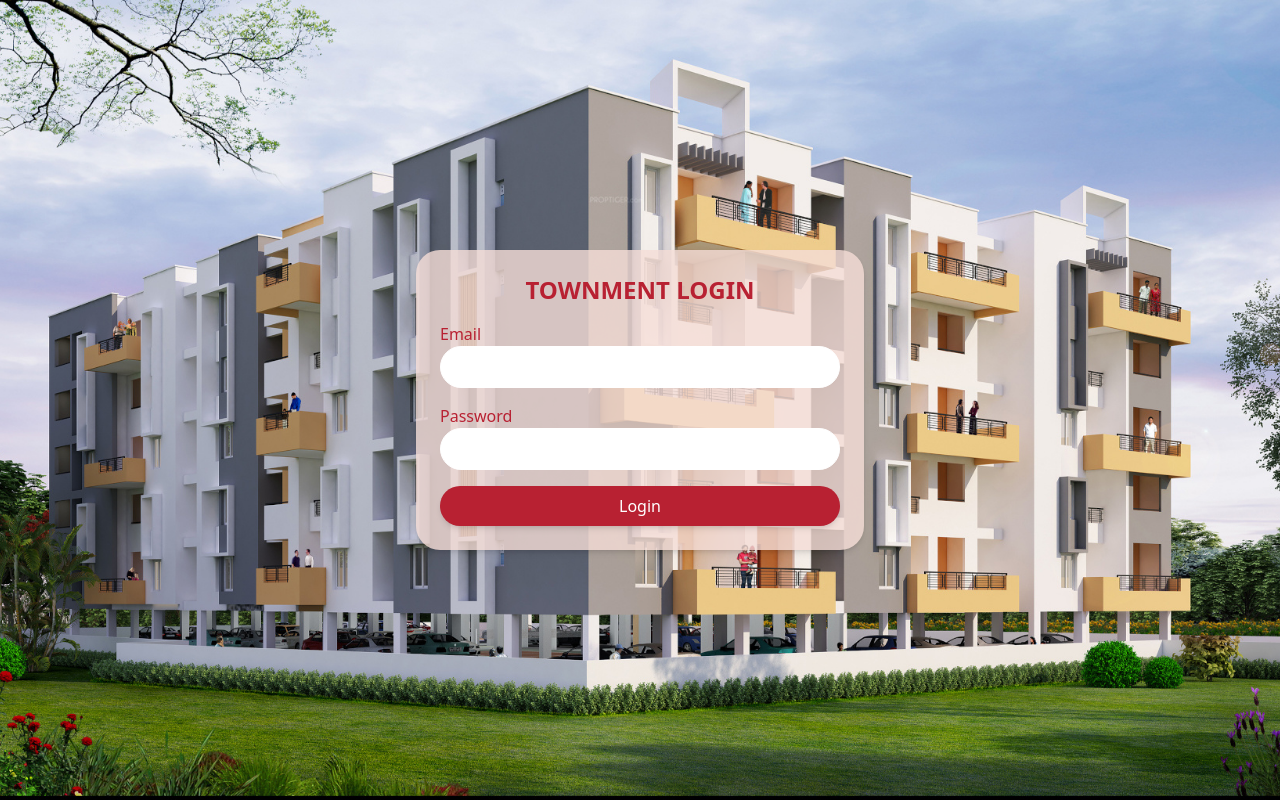
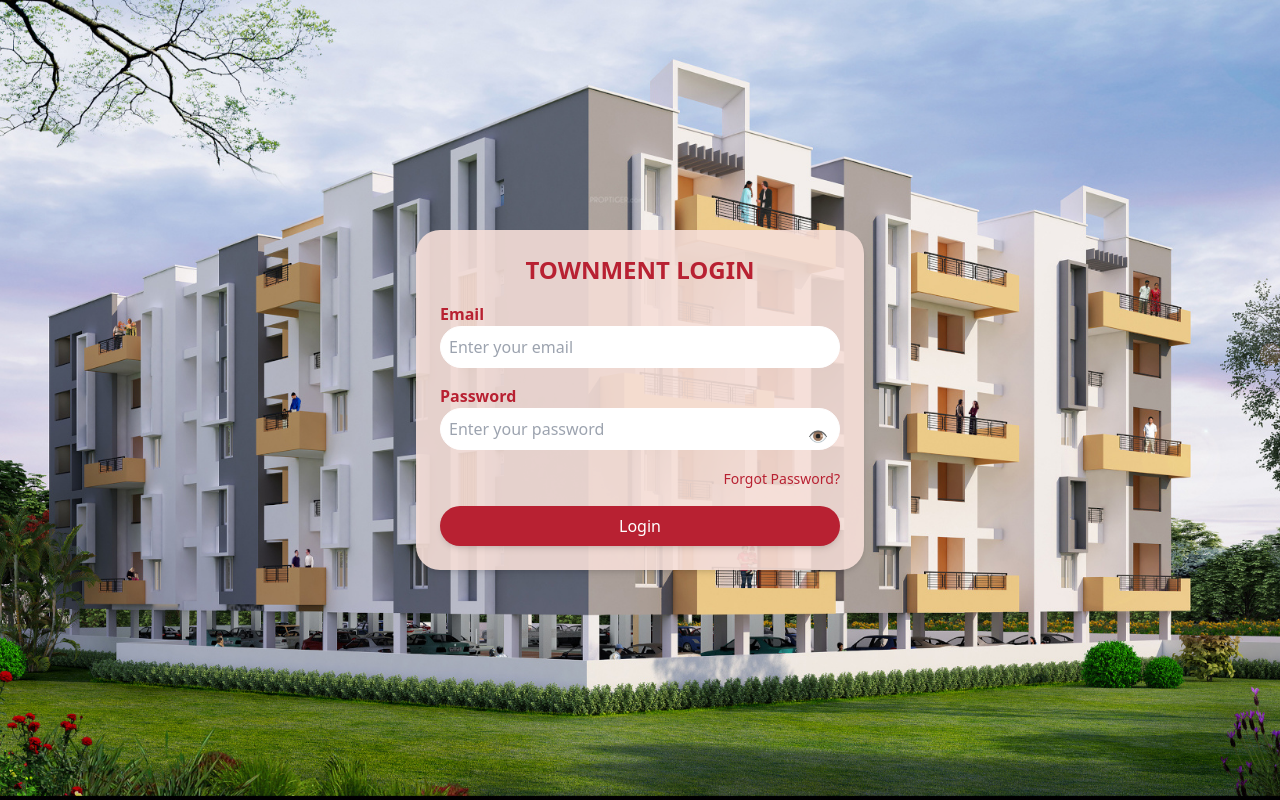
Before and after one commit to vinoth0803/townment, a PHP site: page / in a window 1280 px wide. Run offline with PHP 8.4, Linux system fonts and the light colour scheme; some libraries are stand-ins or nearby versions.

Commit message:
loggin issue

```diff
--- a/admin_header.php
+++ b/admin_header.php
@@ -262,7 +262,7 @@ $admin = $_SESSION['user']; // Must contain: username, email, phone
     </ul>
     <!-- Fixed Logout Button -->
     <div class="mt-6">
-      <a id="logoutBtn" href="logout.php" class="flex items-center px-2 py-1 text-white hover:bg-white hover:text-[#d2665a] transition-colors duration-300 ">
+      <a id="logoutBtn" href="logout.php?role=admin" class="flex items-center px-2 py-1 text-white hover:bg-white hover:text-[#d2665a] transition-colors duration-300 ">
       <svg xmlns="http://www.w3.org/2000/svg" fill="none" viewBox="0 0 24 24" stroke-width="1.5" stroke="currentColor" class="size-6 swing">
   <path stroke-linecap="round" stroke-linejoin="round" d="M15.75 9V5.25A2.25 2.25 0 0 0 13.5 3h-6a2.25 2.25 0 0 0-2.25 2.25v13.5A2.25 2.25 0 0 0 7.5 21h6a2.25 2.25 0 0 0 2.25-2.25V15m3 0 3-3m0 0-3-3m3 3H9" />
 </svg>
@@ -386,7 +386,7 @@ $admin = $_SESSION['user']; // Must contain: username, email, phone
       </li>
     </ul>
     <div class="mt-6">
-      <a id="logoutBtn" href="logout.php" class="flex items-center px-2 py-1 text-white hover:bg-white hover:text-[#B82132] transition-colors duration-300 ">
+      <a id="logoutBtn" href="logout.php?role=admin" class="flex items-center px-2 py-1 text-white hover:bg-white hover:text-[#B82132] transition-colors duration-300 ">
       <svg xmlns="http://www.w3.org/2000/svg" fill="none" viewBox="0 0 24 24" stroke-width="1.5" stroke="currentColor" class="size-6 swing">
   <path stroke-linecap="round" stroke-linejoin="round" d="M15.75 9V5.25A2.25 2.25 0 0 0 13.5 3h-6a2.25 2.25 0 0 0-2.25 2.25v13.5A2.25 2.25 0 0 0 7.5 21h6a2.25 2.25 0 0 0 2.25-2.25V15m3 0 3-3m0 0-3-3m3 3H9" />
 </svg>
--- a/api.php
+++ b/api.php
@@ -14,11 +14,12 @@ if (file_exists(__DIR__ . '/.env')) {
         putenv("BREVO_API_KEY=" . $env['BREVO_API_KEY']);
     }
 }
+
+
 $action = $_GET['action'] ?? '';
 // LOGIN API
 if ($action === 'login') {
     $input = json_decode(file_get_contents("php://input"), true);
-
     $email = $input['email'] ?? '';
     $password = $input['password'] ?? '';
 
@@ -26,13 +27,22 @@ if ($action === 'login') {
         respond(['status' => 'error', 'message' => 'Email and password required']);
     }
 
-    // Fetch user from database
+    // Fetch user from the database
     $stmt = $pdo->prepare("SELECT * FROM users WHERE email = ?");
     $stmt->execute([$email]);
     $user = $stmt->fetch(PDO::FETCH_ASSOC);
 
     // Verify password
     if ($user && password_verify($password, $user['password'])) {
+        // Set a unique session name based on role
+        if ($user['role'] === 'admin') {
+            session_name("admin_session");
+        } else {
+            session_name("tenant_session");
+        }
+
+        session_start(); // Start the session with the new name
+
         $_SESSION['user'] = [
             'id' => $user['id'],
             'email' => $user['email'],
@@ -48,6 +58,10 @@ if ($action === 'login') {
         respond(['status' => 'error', 'message' => 'Invalid credentials']);
     }
 }
+
+
+
+
 
 elseif ($action === 'getTenants') {
     // Query to fetch tenant details and gas usage info
--- a/index.php
+++ b/index.php
@@ -10,28 +10,76 @@
 <body class="bg-gray-100 flex items-center justify-center min-h-screen bg-cover bg-center px-4"
       style="background-image: url('Assets/apartment2.jpeg');">
 
-  <div class="bg-[#F6DED8] p-6 rounded-3xl shadow-md w-full max-w-sm sm:max-w-md bg-opacity-80">
+  <div class="bg-[#F6DED8] p-6 rounded-3xl shadow-md w-full max-w-sm sm:max-w-md bg-opacity-90">
       <h2 class="text-2xl font-bold mb-4 text-center text-[#B82132]">TOWNMENT LOGIN</h2>
       <div id="error-message" class="bg-red-200 text-red-800 p-2 rounded-full mb-4 hidden"></div>
+
       <form id="login-form" class="space-y-4">
+          <!-- Email Input -->
           <div>
-              <label class="block text-[#B82132]">Email</label>
-              <input type="email" id="email" required class="w-full border border-white p-2 rounded-full focus:ring-1 focus:ring-[#B82132] focus:outline-none">
+              <label class="block text-[#B82132] font-semibold">Email</label>
+              <input type="email" id="email" placeholder="Enter your email" required
+                     class="w-full border border-white p-2 rounded-full focus:ring-1 focus:ring-[#B82132] focus:outline-none">
           </div>
-          <div>
-              <label class="block text-[#B82132]">Password</label>
-              <input type="password" id="password" required class="w-full border border-white p-2 rounded-full focus:ring-1 focus:ring-[#B82132] focus:outline-none">
+
+          <!-- Password Input with Toggle -->
+          <div class="relative">
+              <label class="block text-[#B82132] font-semibold">Password</label>
+              <input type="password" id="password" placeholder="Enter your password" required
+                     class="w-full border border-white p-2 rounded-full focus:ring-1 focus:ring-[#B82132] focus:outline-none pr-10">
+              <button type="button" id="togglePassword"
+                      class="absolute right-3 top-10 text-gray-500">
+                  👁️
+              </button>
           </div>
-          <button type="submit" class="w-full bg-[#B82132] text-white p-2 shadow-md rounded-full transition-transform transform hover:scale-105 active:scale-95">Login</button>
+
+          <!-- Forgot Password Link -->
+          <div class="text-right">
+              <a href="forgot_password.php" class="text-[#B82132] text-sm">Forgot Password?</a>
+          </div>
+
+          <!-- Login Button -->
+          <button type="submit" id="login-btn"
+                  class="w-full bg-[#B82132] text-white p-2 shadow-md rounded-full transition-transform transform hover:scale-105 active:scale-95">
+              Login
+          </button>
+
+          <!-- Loading Indicator -->
+          <div id="loading" class="hidden text-center text-[#B82132] font-semibold">Logging in...</div>
       </form>
   </div>
 
   <script>
+    $(document).ready(function () {
+    // **🔹 Auto-check if user is already logged in**
+    $.ajax({
+        url: "api.php?action=check_login",
+        type: "GET",
+        success: function(response) {
+            if (response.status === "success") {
+                let redirectPage = (response.user.role === "admin") ? "admin.php" : "tenant_dashboard.php";
+                window.location.href = redirectPage;
+            }
+        }
+    });
+
+    // **🔹 Handle login form submission**
     $("#login-form").submit(function(event) {
         event.preventDefault(); // Prevent page refresh
 
-        let email = $("#email").val();
-        let password = $("#password").val();
+        let email = $("#email").val().trim();
+        let password = $("#password").val().trim();
+
+        $("#error-message").addClass("hidden"); // Hide error initially
+        $("#login-btn").prop("disabled", true); // Disable button to prevent multiple clicks
+        $("#loading").removeClass("hidden"); // Show loading indicator
+
+        if (!email || !password) {
+            $("#error-message").text("Please fill in both fields").removeClass("hidden");
+            $("#login-btn").prop("disabled", false);
+            $("#loading").addClass("hidden");
+            return;
+        }
 
         $.ajax({
             url: "api.php?action=login",
@@ -39,18 +87,38 @@
             contentType: "application/json",
             data: JSON.stringify({ email: email, password: password }),
             success: function(response) {
+                $("#loading").addClass("hidden");
+                $("#login-btn").prop("disabled", false);
                 if (response.status === "success") {
                     alert("Login successful!");
-                    window.location.href = (response.user.role === "admin") ? "admin.php" : "tenant_dashboard.php";
+                    let redirectPage = (response.user.role === "admin") ? "admin.php" : "tenant_dashboard.php";
+                    window.location.href = redirectPage;
                 } else {
                     $("#error-message").text(response.message).removeClass("hidden");
                 }
             },
             error: function() {
-                $("#error-message").text("Something went wrong!").removeClass("hidden");
+                $("#error-message").text("Something went wrong! Please try again.").removeClass("hidden");
+                $("#loading").addClass("hidden");
+                $("#login-btn").prop("disabled", false);
             }
         });
     });
+
+    // **🔹 Hide error message on input focus**
+    $("input").focus(function () {
+        $("#error-message").addClass("hidden");
+    });
+
+    // **🔹 Toggle password visibility**
+    $("#togglePassword").click(function() {
+        let passwordField = $("#password");
+        let type = passwordField.attr("type") === "password" ? "text" : "password";
+        passwordField.attr("type", type);
+    });
+});
+
   </script>
+
 </body>
 </html>
--- a/tenant_header.php
+++ b/tenant_header.php
@@ -271,7 +271,7 @@ $profile_photo = $photoRecord && !empty($photoRecord['photo_path'])
     </ul>
     <!-- Logout at bottom -->
     <div class=" mt-5  ">
-      <a id="logoutBtn" href="logout.php" class="flex items-center px-2 py-1 hover:bg-white hover:text-[#B82132] transition-colors duration-300">
+      <a id="logoutBtn" href="logout.php?role=tenant" class="flex items-center px-2 py-1 hover:bg-white hover:text-[#B82132] transition-colors duration-300">
       <svg xmlns="http://www.w3.org/2000/svg" fill="none" viewBox="0 0 24 24" stroke-width="1.5" stroke="currentColor" class="size-6 swing">
   <path stroke-linecap="round" stroke-linejoin="round" d="M15.75 9V5.25A2.25 2.25 0 0 0 13.5 3h-6a2.25 2.25 0 0 0-2.25 2.25v13.5A2.25 2.25 0 0 0 7.5 21h6a2.25 2.25 0 0 0 2.25-2.25V15m3 0 3-3m0 0-3-3m3 3H9" />
 </svg>
@@ -343,7 +343,7 @@ $profile_photo = $photoRecord && !empty($photoRecord['photo_path'])
       </li>
     </ul>
     <div class="mt-5">
-      <a id="mobileLogoutBtn" href="logout.php" class="flex items-center px-2 py-1 text-white hover:bg-white hover:text-[#B82132] transition-colors duration-300">
+      <a id="mobileLogoutBtn" href="logout.php?role=tenant" class="flex items-center px-2 py-1 text-white hover:bg-white hover:text-[#B82132] transition-colors duration-300">
       <svg xmlns="http://www.w3.org/2000/svg" fill="none" viewBox="0 0 24 24" stroke-width="1.5" stroke="currentColor" class="size-6 swing">
   <path stroke-linecap="round" stroke-linejoin="round" d="M15.75 9V5.25A2.25 2.25 0 0 0 13.5 3h-6a2.25 2.25 0 0 0-2.25 2.25v13.5A2.25 2.25 0 0 0 7.5 21h6a2.25 2.25 0 0 0 2.25-2.25V15m3 0 3-3m0 0-3-3m3 3H9" />
 </svg>
```
Also changed, not shown: admin.php (+14 -19 lines), logout.php (+16 -3 lines), tenant_dashboard.php (+8 -0 lines).
